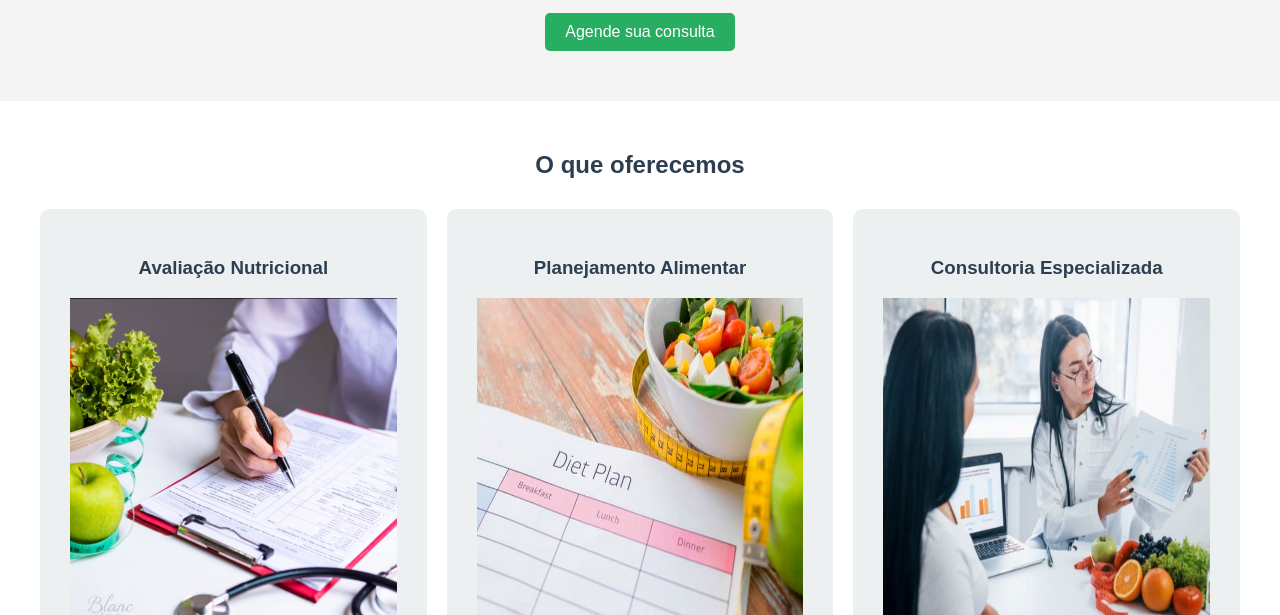
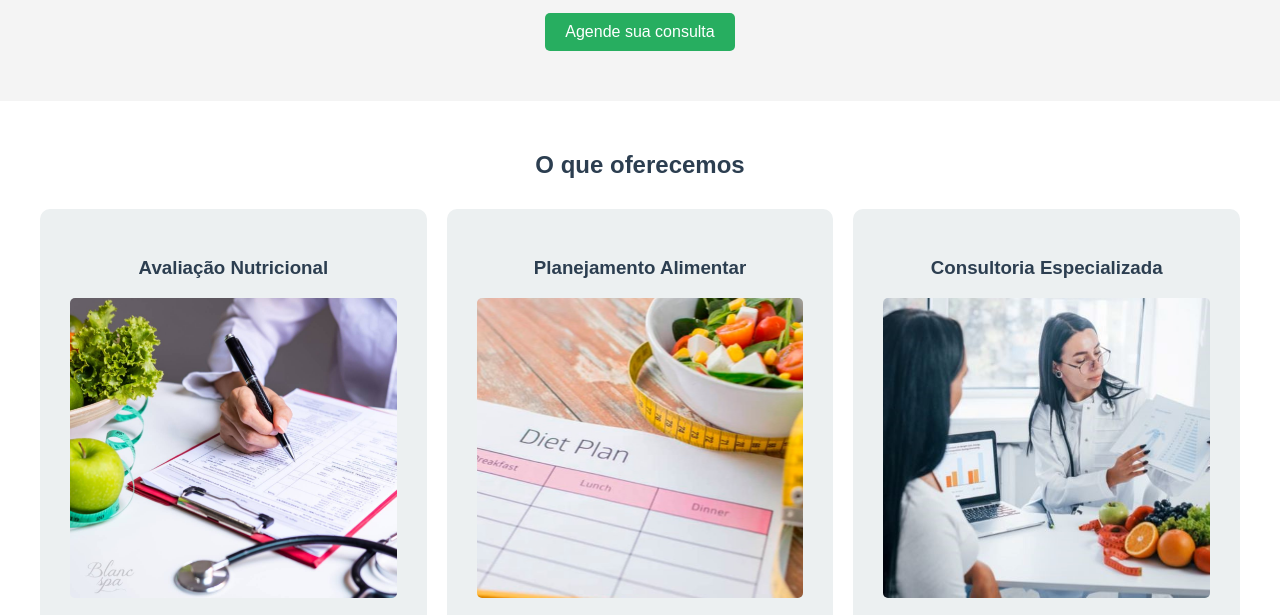
Before and after one commit to T11GAS/PTI, a plain HTML site: page index.html in a window 1280 px wide. Shown: the part 151-766 px from the top of the page. Drawn offline with Linux system fonts and the light colour scheme.

Commit message:
Add files via upload

```diff
--- a/styles.css
+++ b/styles.css
@@ -46,7 +46,9 @@ body {
 
   .cards img{
     width: 100%;
-    height: 350px;
+    height: 300px;
+    border-radius: 5px;
+    object-fit:cover;
   }
 
   .cards:hover > :not(:hover){
```
